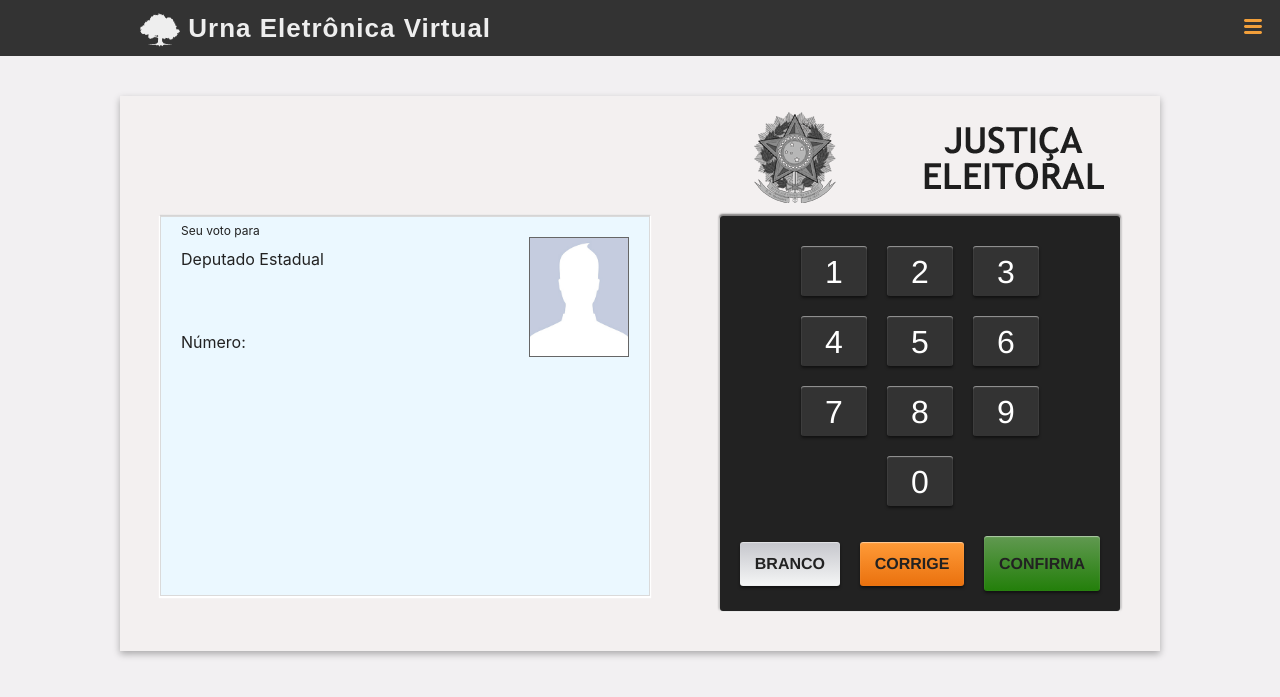
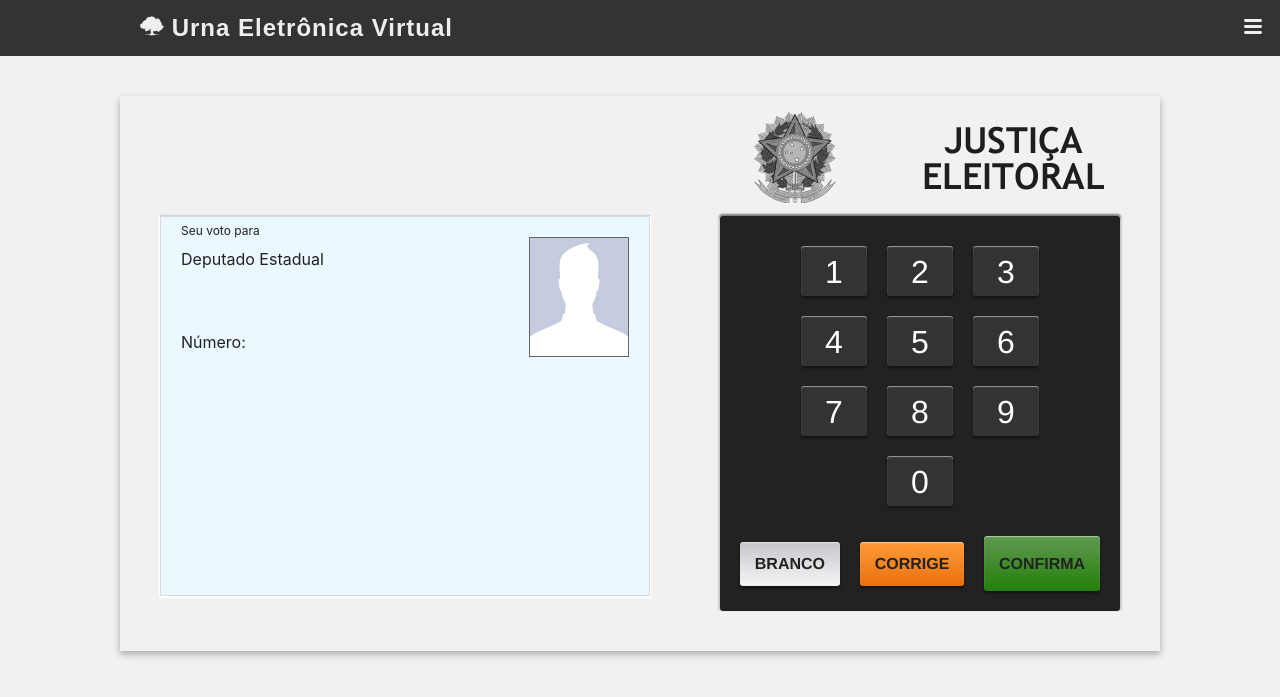
Before and after one commit to CopaTecnologia/urna-eletronica, a Jekyll site: the page built from index.html, in a window 1280 px wide. Shown: the top 697 px of the page. Built offline with Jekyll 4.4.1, drawn with Linux system fonts in a browser that asks for light colours; some web fonts are replaced; comment, search, counter and statistics services are not loaded.

Commit message:
Fonte do título do site

```diff
--- a/_includes/head.html
+++ b/_includes/head.html
@@ -7,6 +7,7 @@
     <title>{% if page.title %}{{ page.title }} - {% endif %}{{ site.title }}</title>
     <meta name="description" content="{% if page.excerpt %}{{ page.excerpt | strip_html | strip_newlines | truncate: 160 }}{% else %}{{ site.description }}{% endif %}">
 
+    <link href="http://copatecnologia.com.br/fonts/trench.css" rel="stylesheet">
     <link rel="stylesheet" href="{{ site.baseurl }}/css/main.css">
     <link rel="canonical" href="{{ page.url | replace:'index.html','' | prepend: site.baseurl | prepend: site.url }}">
 
--- a/_includes/header.html
+++ b/_includes/header.html
@@ -4,8 +4,8 @@
         <div data-grid="row center spacing">
 
             <h1 class="site-title">
-                <span class="icon">{% include svg/favicon.svg %}</span>
-                <span>{{ site.title }}</span>
+                <span class="icon inline">{% include svg/favicon.svg %}</span>
+                <span class="site-title-label">{{ site.title }}</span>
             </h1>
 
             <nav class="site-nav" data-cell="shrink">
--- a/_sass/_layout.sass
+++ b/_sass/_layout.sass
@@ -3,23 +3,19 @@
     background-color: $grey-color-dark
     color: $grey-color-light
     a
+        color: inherit
         &:hover, &:focus
             text-decoration: none
             color: #fff
 .site-title
     font:
-        size: 26px
-        weight: 600
+        size: 24px
         family: $title-font-family
     line-height: 56px
     letter-spacing: 1px
     margin-top: 0
     margin-bottom: 0
     float: left
-    .icon
-        svg
-            width: 40px
-            height: 40px
 
 .site-nav
     position: absolute
```
